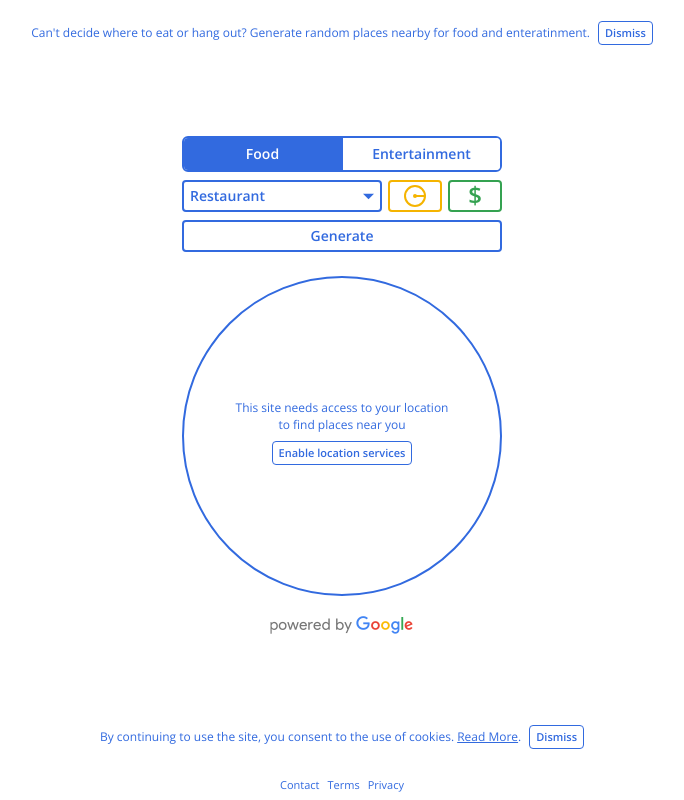
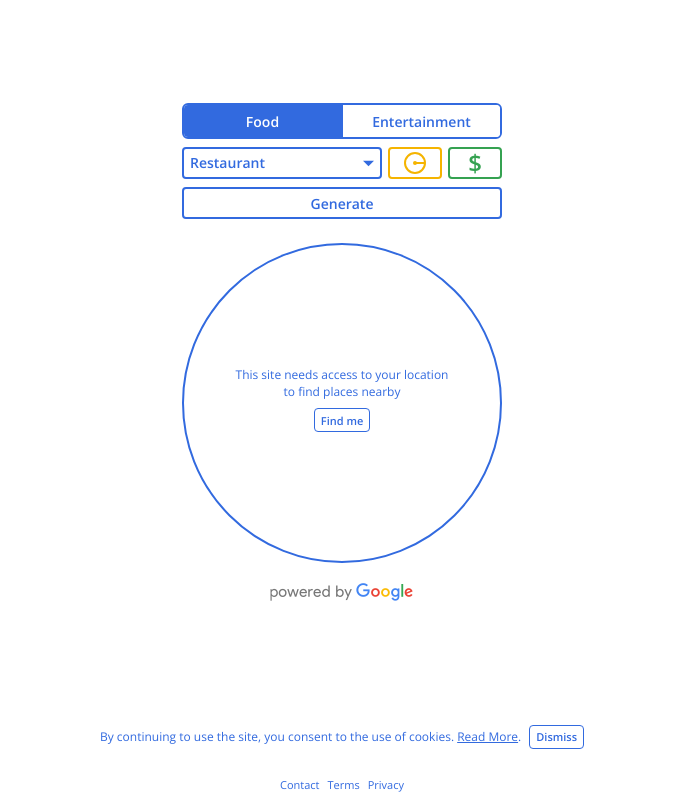
Before and after one commit to nortonbrooke/PlaceGenerator, a React (Create React App) app: page / in a window 1280 px wide. Shown: the whole page, without its empty margins (298-982 px from the left). Built offline with nearby package versions, Linux system fonts and the light colour scheme.

Commit message:
Update head and text revisions

```diff
--- a/public/index.html
+++ b/public/index.html
@@ -22,8 +22,8 @@
       work correctly both with client-side routing and a non-root public URL.
       Learn how to configure a non-root public URL by running `npm run build`.
     -->
-    <title>Waidoe</title>
-    <meta name="description" content="Can't decide where to eat or hang out? Generate random places nearby for food and enteratinment."/>
+    <title>Waidoe's Restaurant and Entertainment Generator</title>
+    <meta name="description" content="Can't decide where to eat? Figure out where to get food by generating random restaurants nearby. Want to explore fun things to do? Discover where to hang out by generating random places nearby for entertainment. Waidoe’s Restaurant and Entertainment Generator is powered by Google to find places near you."/>
     <link href="https://fonts.googleapis.com/css?family=Open+Sans:400,600" rel="stylesheet">
     <!-- Global site tag (gtag.js) - Google Analytics -->
     <script async src="https://www.googletagmanager.com/gtag/js?id=UA-133675882-1"></script>
--- a/src/App.js
+++ b/src/App.js
@@ -19,22 +19,9 @@ class App extends Component {
   render () {
     const {
       nightMode,
-      helpAcknowledged,
-      acknowledgeHelp,
       cookiesAuthorized,
       authorizeCookieUse
     } = this.props
-
-    const HelpText = () => (<Alert>
-      <p>
-        Can't decide where to eat or hang out? Generate random places nearby for food and enteratinment.
-      </p>
-      <button
-        className='small'
-        onClick={() => acknowledgeHelp()}>
-        Dismiss
-      </button>
-    </Alert>)
 
     const CookieBanner = () => (<Alert>
       <p>
@@ -61,7 +48,6 @@ class App extends Component {
                     night: nightMode
                   })}
                 >
-                  {!helpAcknowledged && <HelpText />}
                   <Places />
                   {!cookiesAuthorized && <CookieBanner />}
                   <Footer />
--- a/src/views/EmptyPlaces/EmptyPlaces.js
+++ b/src/views/EmptyPlaces/EmptyPlaces.js
@@ -25,12 +25,12 @@ class EmptyPlaces extends Component {
       return (<div className='App-place empty location'>
         <div>
           This site needs access to your location <br />
-          to find places near you
+          to find places nearby
         </div>
         <button
           className='small'
           onClick={() => getLocation()}>
-          Enable location services
+          Find me
         </button>
       </div>)
     } else if (locationError) {
```
Also changed, not shown: 8 other files (tests, documents, lock files or other folders).
